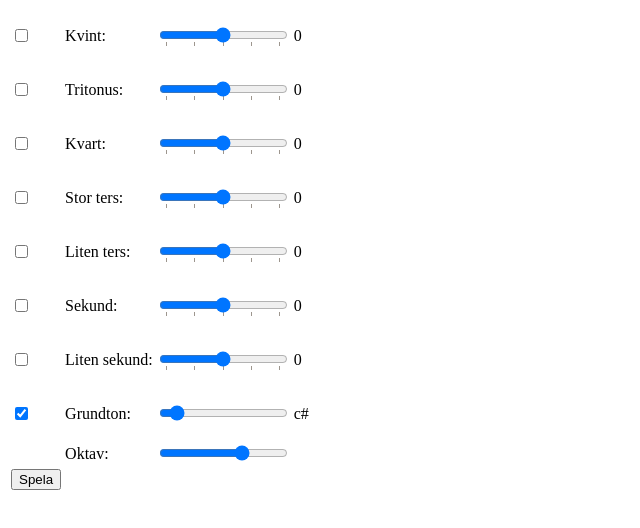
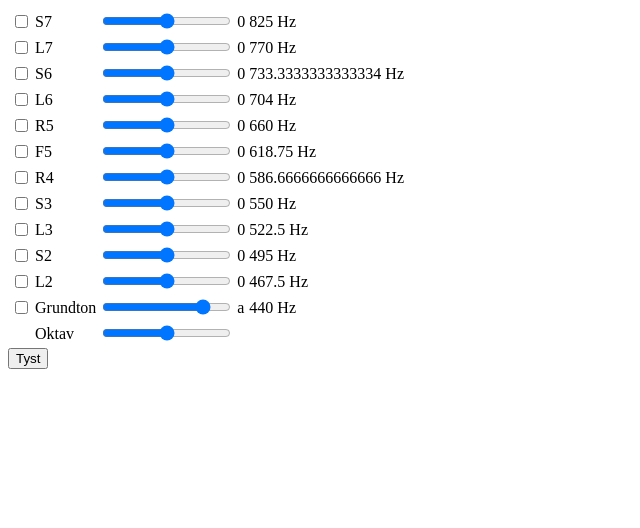
Before and after one commit to olson2000/renatonen, a plain HTML site: page index.html in a window 1280 px wide. Shown: the whole page, without its empty margins (0-640 px from the left). Drawn offline with Linux system fonts and the light colour scheme.

Commit message:
Add files via upload

```diff
--- a/index.html
+++ b/index.html
@@ -8,153 +8,12 @@
 </head>
 
 <body>
-    <table>
-        <tr>
-            <td>
-                <input type="checkbox" id="kvintCheck" />
-            </td>
-            <td>
-                Kvint:
-            </td>
-            <td>
-                <input type="range" min="-100" max="100" step="1" value="0" list="centsteg" id="kvintInt" />
-            </td>
-            <td>
-                <p id="kvintp"></p>
-            </td>
-        </tr>
-        <tr>
-            <td>
-                <input type="checkbox" id="tritCheck" />
-            </td>
-            <td>
-                Tritonus:
-            </td>
-            <td>
-                <input type="range" min="-100" max="100" step="1" value="0" list="centsteg" id="tritInt" />
-            </td>
-            <td>
-                <p id="tritp"></p>
-            </td>
-        </tr>
-        <tr>
-            <td>
-                <input type="checkbox" id="kvartCheck" />
-            </td>
-            <td>
-                Kvart:
-            </td>
-            <td>
-                <input type="range" min="-100" max="100" step="1" value="0" list="centsteg" id="kvartInt" />
-            </td>
-            <td>
-                <p id="kvartp"></p>
-            </td>
-        </tr>
 
-        <tr>
-            <td>
-                <input type="checkbox" id="sTersCheck" />
-            </td>
-            <td>
-                Stor ters:
-            </td>
-            <td>
-                <input type="range" min="-100" max="100" step="1" value="0" list="centsteg" id="sTersInt" />
-            </td>
-            <td>
-                <p id="sTersp"></p>
-            </td>
-        </tr>
+    <table border="0" id="tonTab">
 
-        <tr>
-            <td>
-                <input type="checkbox" id="lTersCheck" />
-            </td>
-            <td>
-                Liten ters:
-            </td>
-            <td>
-                <input type="range" min="-100" max="100" step="1" value="0" list="centsteg" id="lTersInt" />
-            </td>
-            <td>
-                <p id="lTersp"></p>
-            </td>
-        </tr>
+    </table>
+    <button class="btnTyst">Tyst</button>
 
-        <tr>
-            <td>
-                <input type="checkbox" id="sSekundCheck" />
-            </td>
-            <td>
-                Sekund:
-            </td>
-            <td>
-                <input type="range" min="-100" max="100" step="1" value="0" list="centsteg" id="sSekundInt" />
-            </td>
-            <td>
-                <p id="sSekundp"></p>
-            </td>
-        </tr>
-
-        <tr>
-            <td>
-                <input type="checkbox" id="lSekundCheck" />
-            </td>
-            <td>
-                Liten sekund:
-            </td>
-            <td>
-                <input type="range" min="-100" max="100" step="1" value="0" list="centsteg" id="lSekundInt" />
-            </td>
-            <td>
-                <p id="lSekundp"></p>
-            </td>
-        </tr>
-
-        <tr>
-            <td>
-                <input type="checkbox" id="grundtonCheck" checked />
-            </td>
-            <td>
-                Grundton:
-            </td>
-            <td>
-                <input type="range" min="0" max="11" step="1" value="1" id="grundton" />
-                <!-- <input type="range" min="1" max="12" step="1" value="1" list="toner" id="grundton" />
-         <datalist id="toner">
-            <option value="1" label="C"></option>
-            <option value="2" label="D"></option>
-        </datalist> -->
-            </td>
-            <td>
-                <p id="grundtonp"></p>
-            </td>
-        </tr>
-        <tr>
-            <td></td>
-            <td>
-                Oktav:
-            </td>
-            <td>
-                <input type="range" min="-3" max="3" step="1" value="1" id="oktav" />
-                <!-- <input type="range" min="1" max="12" step="1" value="1" list="toner" id="grundton" />
-         <datalist id="toner">
-            <option value="1" label="C"></option>
-            <option value="2" label="D"></option>
-        </datalist> -->
-            </td>
-            <td>
-                <p id="oktavp"></p>
-            </td>
-        </tr>
-
-        <tr>
-            <td>
-                <button class="btnSpela">Spela</button>
-            </td>
-        </tr>
-    </table>
     <!-- <p class="texttest" id="textis">min test</p> -->
     <datalist id="centsteg">
         <option value="-100"></option>
--- a/renatonen.js
+++ b/renatonen.js
@@ -1,132 +1,172 @@
 "use strict";
+
+// Olof Lundqvist, 2024
+// Ett litet program för att spela upp toner och justera intonationen.
 
 const frekvA1 = 440;
 const frekvEttstrukna = [];
-let frekvFaktor = [];
-let nuvGrundton = 0;
-let nuvOktav = 1;
-let frekvGrundton = 0;
-let grundtonSpelar = false;
-let grundtonCheck = false;
-let oscList = [0, 0, 0, 0, 0, 0, 0, 0, 0, 0, 0, 0, 0];
+let oscList = new Array(12).fill(0); //[0, 0, 0, 0, 0, 0, 0, 0, 0, 0, 0, 0, 0];
 let oscType = "triangle";
-let aktivTon = [];
-let tonNamn = [];
-let extraTonInt = [];
-let extraTonBar = [];
-let extraTonText = [];
-let extraTonCheck = [];
-let kvintIntonation = 0;
+let spelaCheck = [];
+let tonSlide = [];
+let tonSlideTxt = [];
+let tonFrekvTxt = [];
+let tonFrekv = new Array(12).fill(0);
+let tonInt = new Array(12).fill(0);
+let oktavSlide = null;
+const intervallNamn = ["Grundton", "L2", "S2", "L3", "S3", "R4", "F5", "R5", "L6", "S6", "L7", "S7"]
+const tonNamn = ["c", "c#", "d", "d#", "e", "f", "f#", "g", "g#", "a", "a#", "b"]
+const frekvFaktor = [1, 17 / 16, 9 / 8, 19 / 16, 5 / 4, 4 / 3, 45 / 32, 3 / 2, 8 / 5, 5 / 3, 7 / 4, 15 / 8];
 
-//10: A =440 * Math.pow(2, 0/12)
+//ton 10: A = 440 * Math.pow(2, 0/12)
 //Beräkna frekvenserna i ettstrukna oktaven utifrån a1 (som har nr 10)
 for (let i = 0; i < 12; i++) {
     frekvEttstrukna[i] = frekvA1 * Math.pow(2, (i - 9) / 12);
 }
-/* 261.6255653005986
-> 277.1826309768721
-> 293.6647679174076
-> 311.12698372208087
-> 329.6275569128699
-> 349.2282314330039
-> 369.9944227116344
-> 391.99543598174927
-> 415.3046975799451
-> 440
-> 466.1637615180899
-> 493.8833012561241
-*/
 
-frekvFaktor = [1, 17 / 16, 9 / 8, 19 / 16, 5 / 4, 4 / 3, 45 / 32, 3 / 2, 8 / 5, 5 / 3, 7 / 4, 15 / 8];
+const tystBtn = document.querySelector(".btnTyst");
 
-tonNamn = ["c", "c#", "d", "d#", "e", "f", "f#", "g", "g#", "a", "a#", "b"]
+skapaTonTabell();
 
-for (let i = 0; i < 12; i++) {
-    aktivTon[i] = false;
-}
-
-const playBtn = document.querySelector(".btnSpela");
-
-//const grundtonBar = document.querySelector("input[name='grundton']");
-
-const oktavBar = document.getElementById("oktav");
-const grundtonBar = document.getElementById("grundton");
-//const testen = document.getElementById("textis");
-const grundtonText = document.getElementById("grundtonp");
-grundtonCheck = document.getElementById("grundtonCheck");
-extraTonBar[1] = document.getElementById("lSekundInt");
-extraTonText[1] = document.getElementById("lSekundp");
-extraTonCheck[1] = document.getElementById("lSekundCheck");
-extraTonBar[2] = document.getElementById("sSekundInt");
-extraTonText[2] = document.getElementById("sSekundp");
-extraTonCheck[2] = document.getElementById("sSekundCheck");
-extraTonBar[3] = document.getElementById("lTersInt");
-extraTonText[3] = document.getElementById("lTersp");
-extraTonCheck[3] = document.getElementById("lTersCheck");
-extraTonBar[4] = document.getElementById("sTersInt");
-extraTonText[4] = document.getElementById("sTersp");
-extraTonCheck[4] = document.getElementById("sTersCheck");
-extraTonBar[5] = document.getElementById("kvartInt");
-extraTonText[5] = document.getElementById("kvartp");
-extraTonCheck[5] = document.getElementById("kvartCheck");
-extraTonBar[6] = document.getElementById("tritInt");
-extraTonText[6] = document.getElementById("tritp");
-extraTonCheck[6] = document.getElementById("tritCheck");
-extraTonBar[7] = document.getElementById("kvintInt");
-extraTonText[7] = document.getElementById("kvintp");
-extraTonCheck[7] = document.getElementById("kvintCheck");
-
-
-nuvOktav = oktavBar.value;
-nuvGrundton = grundtonBar.value;
-
-for (let i = 1; i < 8; i++) {
-    extraTonInt[i] = Math.pow(2, extraTonBar[i].value / 1200);
-    extraTonText[i].textContent = extraTonBar[i].value;
-}
-
-frekvGrundton = Math.pow(2, nuvOktav) * frekvEttstrukna[nuvGrundton];
-
-grundtonText.textContent = tonNamn[nuvGrundton];
-
-oktavBar.addEventListener("change", function () {
-    nuvOktav = oktavBar.value;
-    frekvGrundton = Math.pow(2, nuvOktav) * frekvEttstrukna[nuvGrundton];
-    uppdateraFrekvens();
-});
-
-grundtonBar.addEventListener("change", function () {
-    nuvGrundton = grundtonBar.value;
-    frekvGrundton = Math.pow(2, nuvOktav) * frekvEttstrukna[nuvGrundton];
-    /*oscList[0].frequency.value = frekvGrundton;
-    oscList[7].frequency.value = kvintIntonation * frekvFaktor[7] * frekvGrundton;*/
-    uppdateraFrekvens();
-    grundtonText.textContent = tonNamn[nuvGrundton];
-});
-
-for (let i = 1; i < 8; i++) {
-    extraTonBar[i].addEventListener("change", function () {
-        extraTonInt[i] = Math.pow(2, extraTonBar[i].value / 1200);
-        if (oscList[i] != 0) {
-            oscList[i].frequency.value = extraTonInt[i] * frekvFaktor[i] * frekvGrundton;
-        }
-        extraTonText[i].textContent = extraTonBar[i].value;
-    });
-}
+andraAllaFrekvenser();
 
 // create web audio api context
 //const audioCtx = new (window.AudioContext || window.webkitAudioContext)();
 const audioCtx = new AudioContext;
 
-function uppdateraFrekvens() {
-    oscList[0].frequency.value = frekvGrundton;
-    for (let i = 1; i < 8; i++) {
-        extraTonInt[i] = Math.pow(2, extraTonBar[i].value / 1200);
-        if (oscList[i] != 0) {
-            oscList[i].frequency.value = extraTonInt[i] * frekvFaktor[i] * frekvGrundton;
+//------ LISTENERS ----------
+oktavSlide.addEventListener("change", function () {
+    andraAllaFrekvenser();
+});
+
+tonSlide[0].addEventListener("change", function () {
+    andraAllaFrekvenser();
+});
+
+for (let i = 1; i < tonSlide.length; i++) {
+    tonSlide[i].addEventListener("change", function () {
+        andraFrekvens(i);
+    });
+}
+
+for (let i = 0; i < tonFrekv.length; i++) {
+    spelaCheck[i].addEventListener("change", function () {
+        if (spelaCheck[i].checked) {
+            oscList[i] = playTone(tonFrekv[i]);
         }
-        extraTonText[i].textContent = extraTonBar[i].value;
+        else {
+            if (oscList[i] != 0) {
+                oscList[i].stop();
+            }
+        }
+    });
+}
+
+tystBtn.addEventListener("click", tystaAllt);
+//--------------------------
+
+function andraAllaFrekvenser() {
+    for (let i = 0; i < tonFrekv.length; i++) {
+        andraFrekvens(i);
     }
+}
+
+function andraFrekvens(tonNr) {
+    if (tonNr > 0) {
+        tonInt[tonNr] = Math.pow(2, tonSlide[tonNr].value / 1200);
+        tonFrekv[tonNr] = tonInt[tonNr] * frekvFaktor[tonNr] * tonFrekv[0];
+        tonSlideTxt[tonNr].textContent = tonSlide[tonNr].value;
+    }
+    else {
+        //Grundtonen
+        tonFrekv[tonNr] = Math.pow(2, oktavSlide.value) * frekvEttstrukna[tonSlide[tonNr].value];
+        tonSlideTxt[tonNr].textContent = tonNamn[tonSlide[tonNr].value];
+    }
+    tonFrekvTxt[tonNr].textContent = tonFrekv[tonNr] + " Hz";
+    andraOscFrekvens(tonNr);
+
+}
+
+function andraOscFrekvens(oscNr) {
+    if (spelaCheck[oscNr].checked && oscList[oscNr] != 0) {
+        oscList[oscNr].frequency.value = tonFrekv[oscNr];
+    }
+}
+
+function skapaTonTabell() {
+    const tonTab = document.getElementById("tonTab");
+    for (let i = 11; i >= 0; i--) {
+        const row = document.createElement("tr");
+
+        const checkCell = document.createElement("td");
+        spelaCheck[i] = document.createElement("input");
+        spelaCheck[i].setAttribute("type", "checkbox");
+        checkCell.appendChild(spelaCheck[i]);
+        row.appendChild(checkCell);
+
+        const namnCell = document.createElement("td");
+        const namnCellText = document.createTextNode(intervallNamn[i]);
+        namnCell.appendChild(namnCellText);
+        row.appendChild(namnCell);
+
+        const intonCell = document.createElement("td");
+        tonSlide[i] = document.createElement("input");
+        tonSlide[i].setAttribute("type", "range");
+
+        if (i == 0) {
+            tonSlide[i].min = "0";
+            tonSlide[i].max = "11";
+            tonSlide[i].step = "1";
+            tonSlide[i].value = "9";
+        }
+        else {
+            tonSlide[i].min = "-100";
+            tonSlide[i].max = "100";
+            tonSlide[i].step = "1";
+            tonSlide[i].value = "0";
+            //intonSlide[i].list = "centsteg";
+        }
+
+        intonCell.appendChild(tonSlide[i]);
+        row.appendChild(intonCell);
+
+        const slideVardeCell = document.createElement("td");
+        if (i == 0) {
+            tonSlideTxt[i] = document.createTextNode(tonNamn[tonSlide[i].value]);
+        }
+        else {
+            tonSlideTxt[i] = document.createTextNode(tonSlide[i].value);
+        }
+        slideVardeCell.appendChild(tonSlideTxt[i]);
+        row.appendChild(slideVardeCell);
+
+        const frekvCell = document.createElement("td");
+        tonFrekvTxt[i] = document.createTextNode(tonFrekv[i] + " Hz");
+        frekvCell.appendChild(tonFrekvTxt[i]);
+        row.appendChild(frekvCell);
+
+        tonTab.appendChild(row);
+    }
+    const row = document.createElement("tr");
+    const checkCell = document.createElement("td");
+    row.appendChild(checkCell);
+
+    const namnCell = document.createElement("td");
+    const namnCellText = document.createTextNode("Oktav");
+    namnCell.appendChild(namnCellText);
+    row.appendChild(namnCell);
+
+    const oktavSlideCell = document.createElement("td");
+    oktavSlide = document.createElement("input");
+    oktavSlide.setAttribute("type", "range");
+    oktavSlide.min = -3;
+    oktavSlide.max = 3;
+    oktavSlide.step = 1;
+    oktavSlide.value = 0;
+    oktavSlideCell.appendChild(oktavSlide);
+    row.appendChild(oktavSlideCell);
+
+    tonTab.appendChild(row);
 }
 
 function playTone(freq) {
@@ -139,31 +179,11 @@ function playTone(freq) {
     return osc;
 }
 
-playBtn.addEventListener("click", () => {
-    //Om stoppad, spela
-    if (!grundtonSpelar) {
-        if (grundtonCheck.checked) {
-            oscList[0] = playTone(frekvGrundton);
-            //aktivTon[0] = true;
+function tystaAllt() {
+    for (let i = 0; i < tonFrekv.length; i++) {
+        if (oscList[i] != 0) {
+            oscList[i].stop();
+            spelaCheck[i].checked = false;
         }
-
-        for (let i = 1; i < 8; i++) {
-            if (extraTonCheck[i].checked) {
-                oscList[i] = playTone(extraTonInt[i] * frekvFaktor[i] * frekvGrundton);
-            }
-        }
-        playBtn.textContent = "Stoppa";
-        grundtonSpelar = true;
     }
-
-    else {
-        for (let i = 0; i < 8; i++) {
-            if (oscList[i] != 0) {
-                oscList[i].stop();
-            }
-        }
-
-        playBtn.textContent = "Spela";
-        grundtonSpelar = false;
-    }
-});
+}
```
